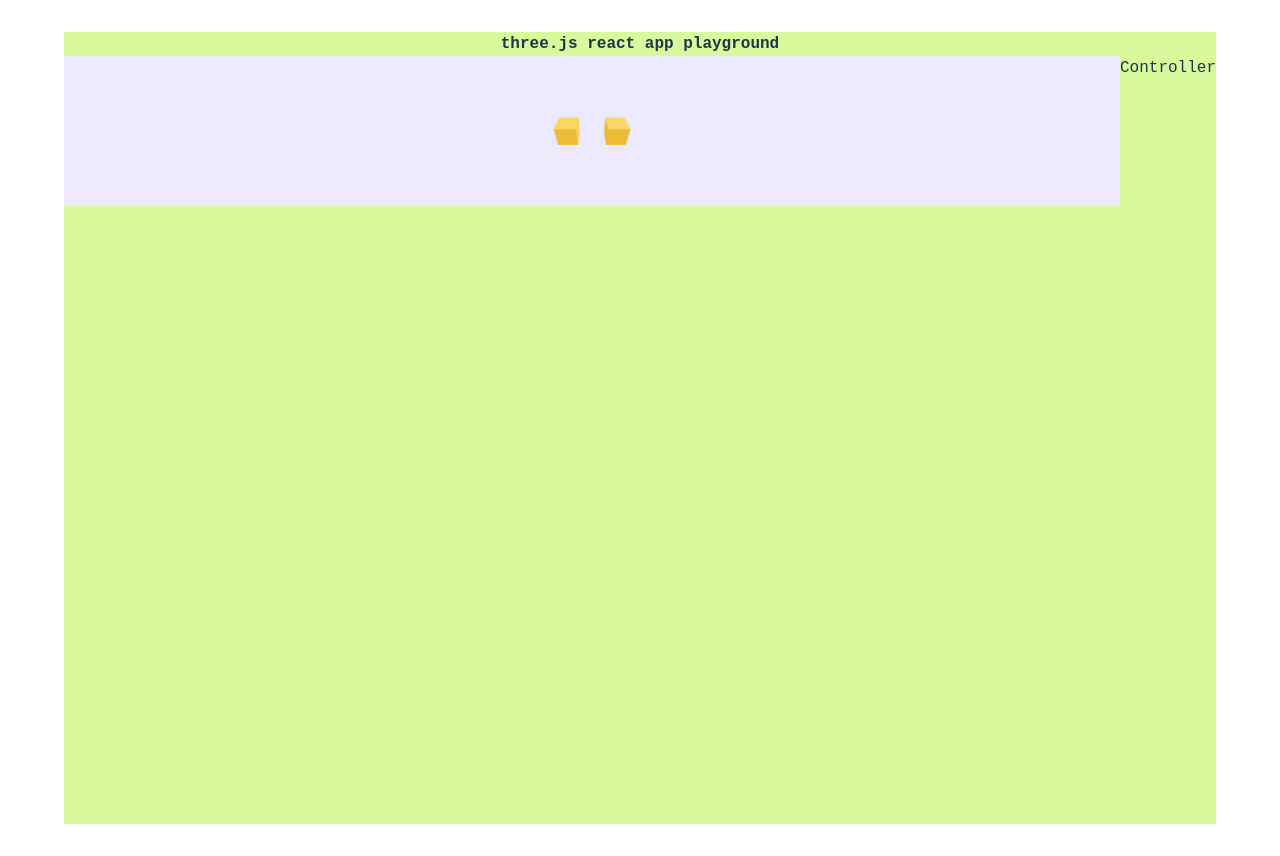
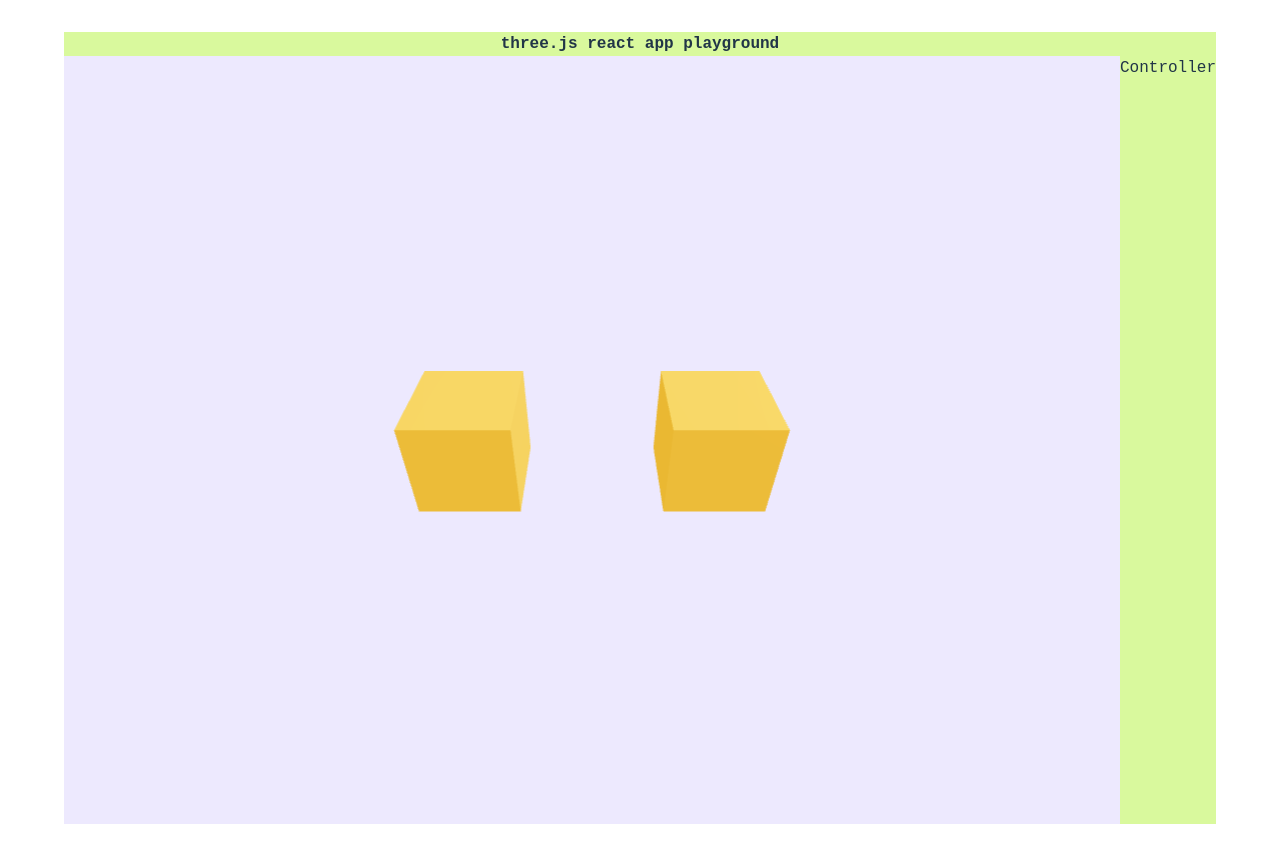
Before and after one commit to jukrb0x/three-playground, a React (Vite) app: page / in a window 1280 px wide. Built offline with nearby package versions, Linux system fonts and the light colour scheme.

Commit message:
wip: minor changes

```diff
--- a/src/components/Canvas.tsx
+++ b/src/components/Canvas.tsx
@@ -32,18 +32,17 @@ function Box(props: { position: [number, number, number] }) {
 const CanvasWrapper = styled.div`
   width: 100%;
   height: 100%;
-  background-color: #fff3f3;
 `;
 
 export default function ThreeApp() {
   return (
-    <div className='bg-violet-1 ha wa'>
+    <CanvasWrapper className='bg-violet-1'>
       <Canvas>
         <ambientLight />
         <pointLight position={[10, 10, 10]} />
         <Box position={[-1.2, 0, 0]} />
         <Box position={[1.2, 0, 0]} />
       </Canvas>
-    </div>
+    </CanvasWrapper>
   );
 }
```
